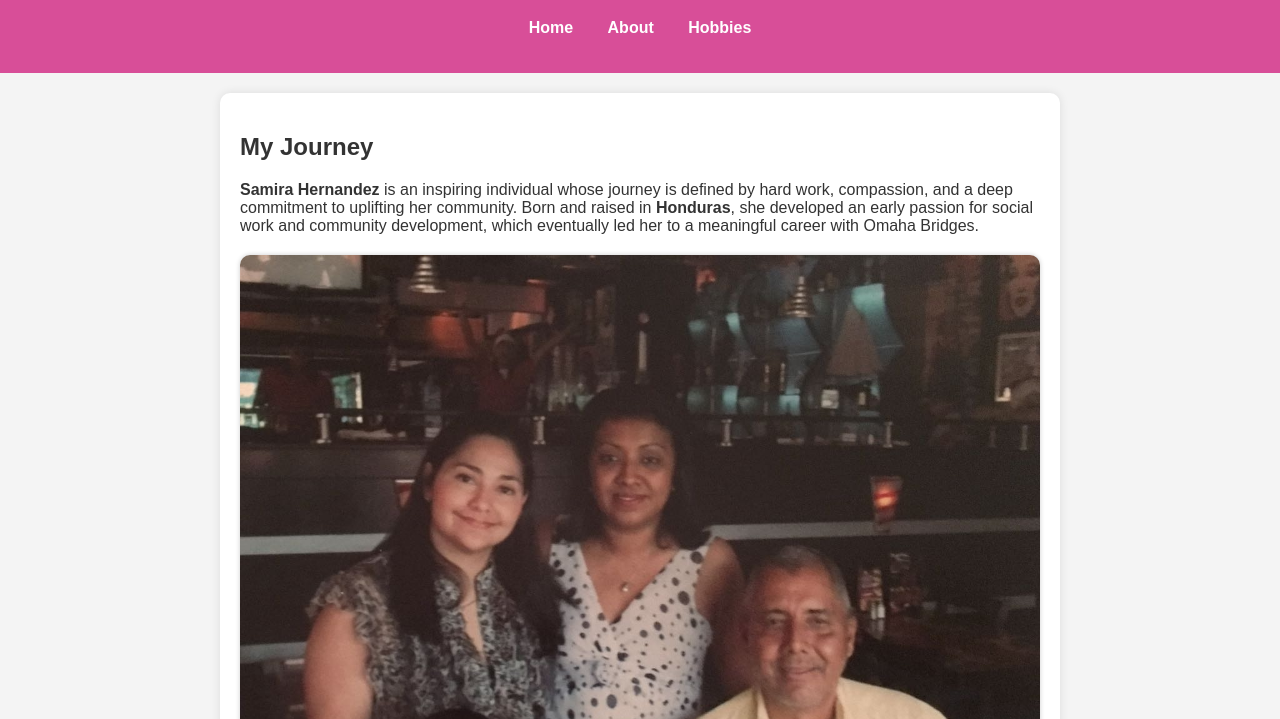
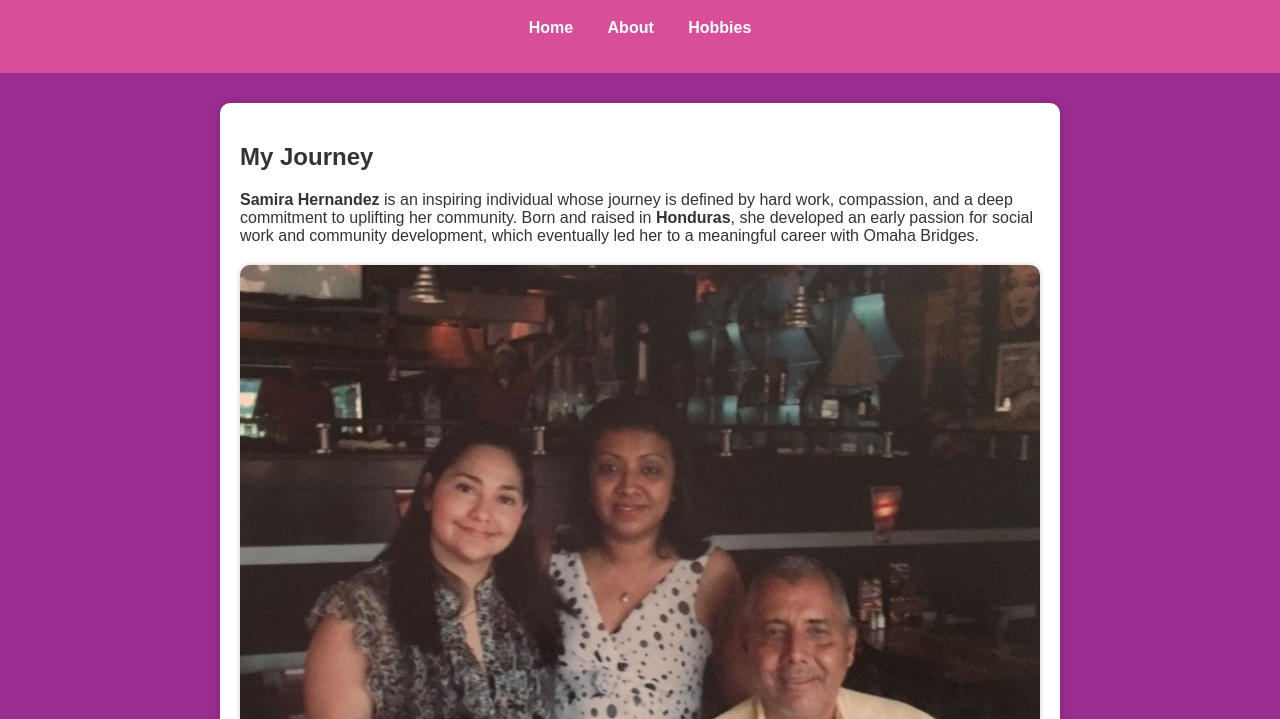
Before and after one commit to Deus-cold/bioSite, a plain HTML site: page about.html in a window 1280 px wide. Shown: the part 81-800 px from the top of the page. Drawn offline with Linux system fonts and the light colour scheme; files whose address does not match are found by name.

Commit message:
Update styles.css

```diff
--- a/styles.css
+++ b/styles.css
@@ -3,19 +3,20 @@ body {
     font-family: Arial, sans-serif;
     margin: 0;
     padding: 0;
-    background-color: #f4f4f4;
+    background-color: #9b2d91; /* Full-page purple background */
     color: #333;
     overflow-x: hidden;
 }
 
 /* Header Styling */
 header {
-    background-color: #d84e98;
+    background-color: #d84e98; /* Pink header */
     color: white;
     padding: 20px;
     text-align: center;
 }
 
+/* Navigation Styling */
 nav ul {
     list-style: none;
     padding: 0;
@@ -53,17 +54,17 @@ nav ul li a:hover {
 .container {
     width: 90%;
     max-width: 800px;
-    margin: 20px auto;
+    margin: 30px auto; /* Adds spacing around content */
     padding: 20px;
-    background-color: white;
-    box-shadow: 0px 0px 10px rgba(0, 0, 0, 0.1);
+    background-color: white; /* Keeps content readable */
+    box-shadow: 0px 0px 10px rgba(0, 0, 0, 0.2);
     border-radius: 10px;
-    overflow: hidden; /* Prevents content overflow */
+    overflow: hidden;
 }
 
 /* Image Styling */
 .profile-image {
-    max-width: 100%; /* Ensures image scales properly */
+    max-width: 100%;
     height: auto;
     display: block;
     margin: 10px auto;
@@ -84,7 +85,7 @@ figcaption {
 
 /* Footer */
 footer {
-    background-color: #9b2d91;
+    background-color: #d84e98; /* Matching pink footer */
     color: white;
     text-align: center;
     padding: 15px;
```
